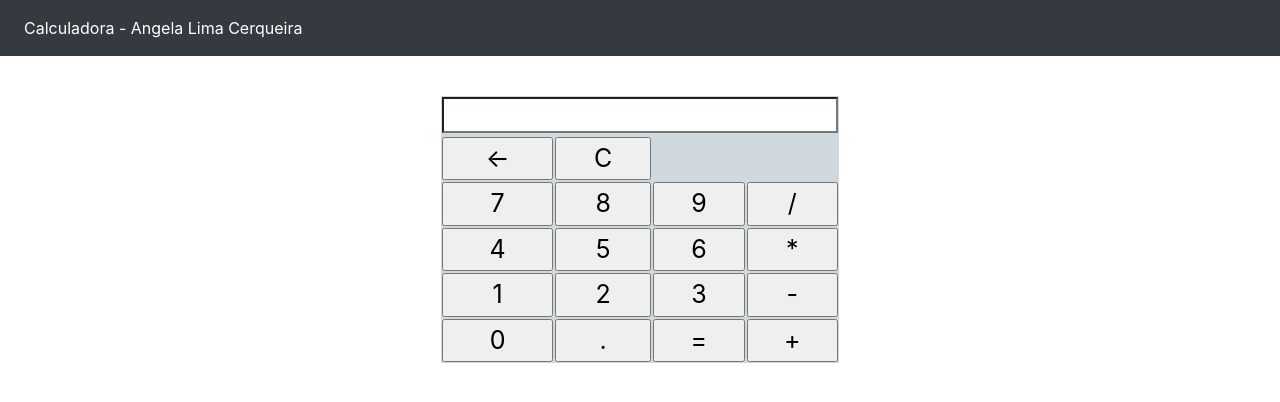
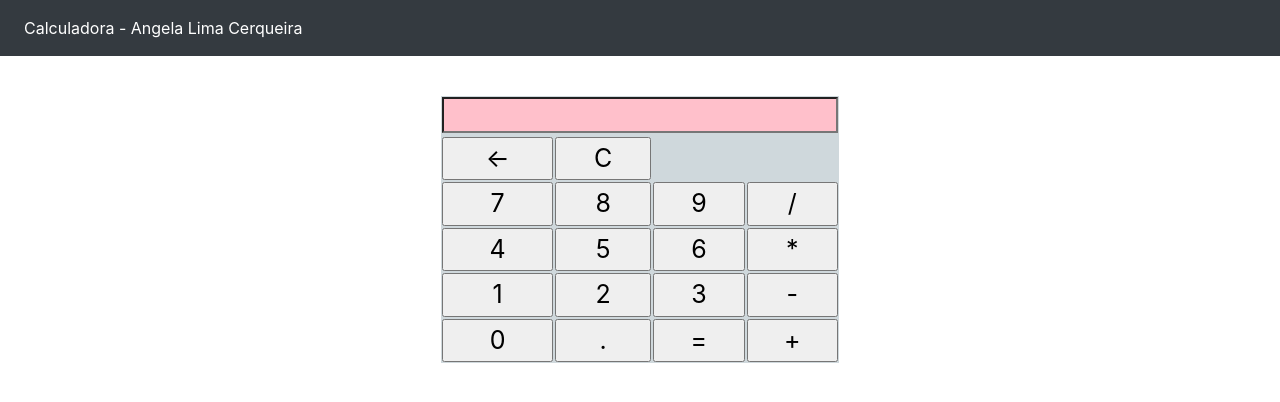
Before and after one commit to angelacerqueira/angelacerqueira.github.io, a plain HTML site: page index.html in a window 1280 px wide. In both pictures the pointer is over the input 640 px from the left and 115 px from the top of the page. Drawn offline with nearby package versions, Linux system fonts and the light colour scheme.

Commit message:
Update style.css

```diff
--- a/style.css
+++ b/style.css
@@ -19,7 +19,7 @@
 
 #calculadora td input:hover {
   color: #fff;
-  background-color: #546E7A;
+  background-color: pink;
 }
 
 #calculadora td input#tela {
@@ -28,5 +28,5 @@
 
 #calculadora td input#tela:hover {
   color: #000;
-  background-color: #fff;
+  background-color: pink;
 }
```
